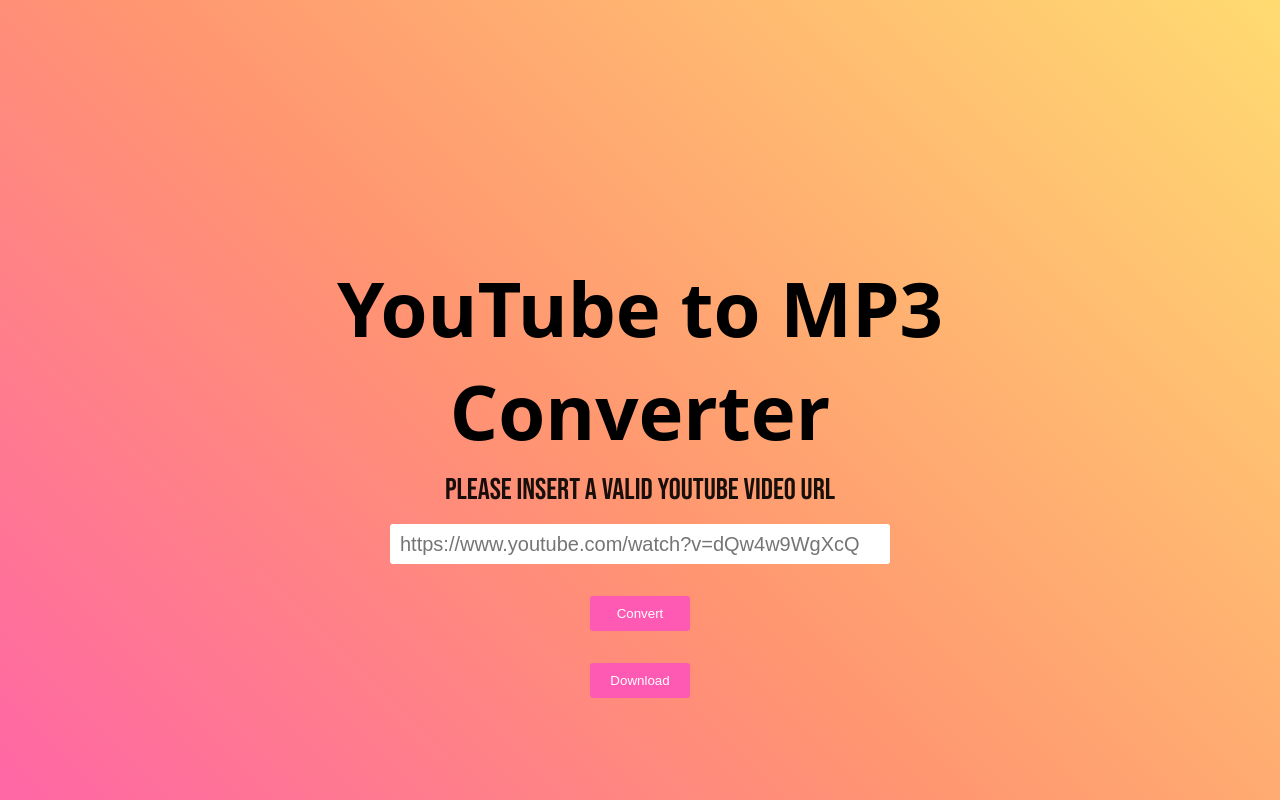
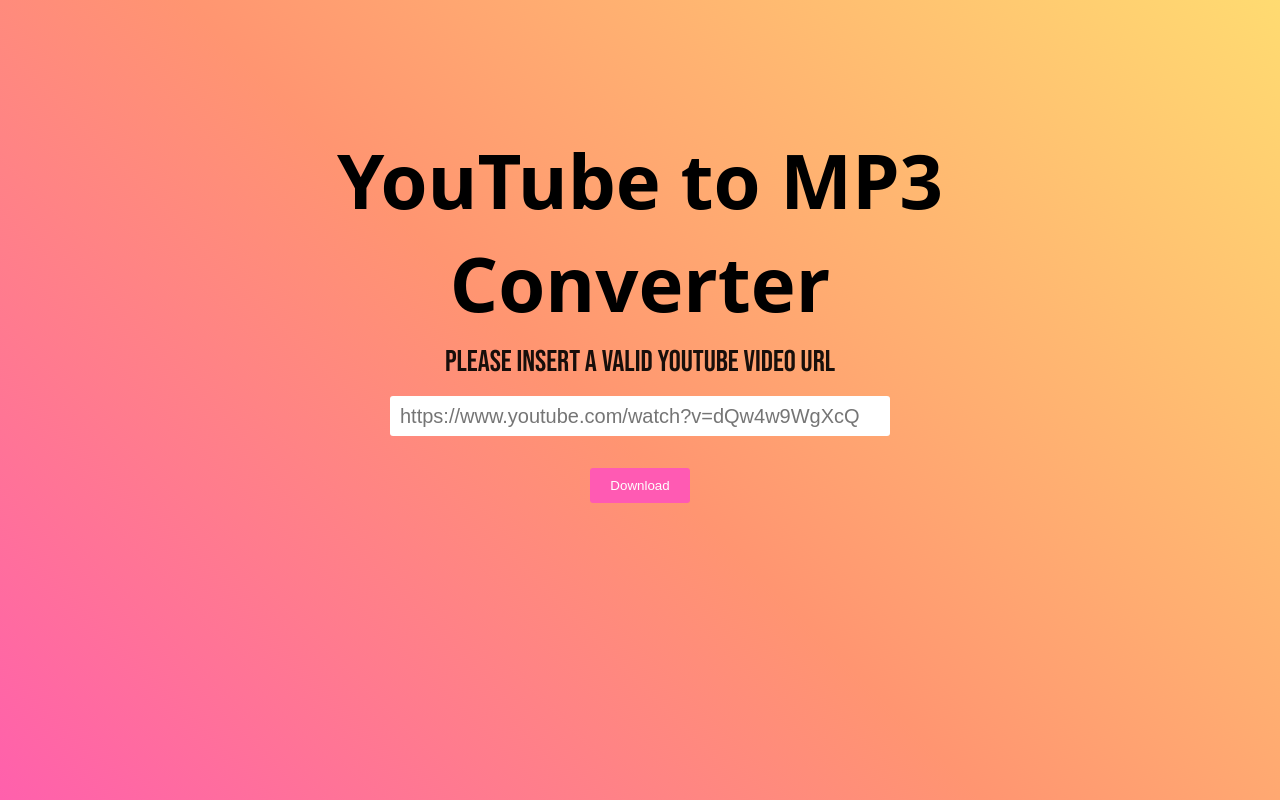
Before and after one commit to Kahtras9/youtube-mp3-converter, a React (Create React App) app: page / in a window 1280 px wide. Shown: the top 800 px of the page. Built offline with nearby package versions, Linux system fonts and the light colour scheme; a web font is replaced by a local one.

Commit message:
Final Commit

```diff
--- a/package.json
+++ b/package.json
@@ -6,6 +6,7 @@
     "@testing-library/jest-dom": "^5.17.0",
     "@testing-library/react": "^13.4.0",
     "@testing-library/user-event": "^13.5.0",
+    "axios": "^1.6.7",
     "react": "^18.2.0",
     "react-dom": "^18.2.0",
     "react-scripts": "5.0.1",
--- /dev/null
+++ b/src/Api.js
@@ -0,0 +1,19 @@
+import axios  from "axios";
+
+const requestOptions = {
+    method: 'GET',
+    url: 'https://youtube-mp36.p.rapidapi.com/dl',
+    params: {},
+    headers: {
+      'X-RapidAPI-Key': '474db5279dmsh3b4979f76e327d2p116abbjsne60a0da680c4',
+      'X-RapidAPI-Host': 'youtube-mp36.p.rapidapi.com'
+    }
+  };
+
+const fetch = async (id) => {
+    requestOptions.params = { id };
+    const response = await axios.request(requestOptions)
+    return response;
+}
+
+export { fetch };
--- a/src/App.css
+++ b/src/App.css
@@ -12,7 +12,7 @@ body {
     display: flex;
     flex-direction: column;
     align-items: center;
-    margin-top: 15rem;
+    margin-top: 7rem;
 }
 
 .app {
@@ -58,7 +58,7 @@ body {
     align-items: center;
 }
 
-.form .button {
+.form button {
     width: 100px;
     height: 35px;
     background-color: #FF5AB3;
@@ -70,14 +70,8 @@ body {
     border-radius: 3px;
 }
 
-.download {
-    width: 100px;
-    height: 35px;
-    background-color: #FF5AB3;
-    border: none;
-    outline: none;
-    color: white;
-    cursor: pointer;
-    margin-bottom: 3rem;
-    border-radius: 3px;
+.form .btn-disabled {
+    opacity: 0.5;
+    cursor: wait;
+    box-shadow: 0px 5px 10px 3px black;
 }
--- a/src/App.js
+++ b/src/App.js
@@ -1,7 +1,46 @@
-import React from 'react';
+import React, {useState, useEffect} from 'react';
 import './App.css'
+import {fetch} from './Api'
 
 const App = () => {
+    const [link, setLink] = useState ('');
+    const [id, setId] = useState (null);
+    const [response, setResponse] = useState (null);
+    const [disabled, setDisabled] = useState (false);
+
+    useEffect(() => {
+        if (id) {
+            const fetchData = () => {
+                let interval = setInterval(async function () {
+                    //When the request starts, we disable our button
+                    setDisabled(true);
+                    const res = await fetch(id);
+
+                    if (res.status === 200 && res.data.status === "ok") {
+                        //When the request finishes, we need to enable the button again
+                        setDisabled(false);
+                        setResponse(res.data);
+                        //if the song is fully converted, no need to loop anymore.
+                        clearInterval(interval);
+                    } else if (res.status === 200 && res.data.status === "fail") {
+                        alert ("Invalid Video ID");
+                        setDisabled(false);
+                        clearInterval(interval);
+                    }
+                }, 1000)
+            }
+
+            fetchData ();
+        }
+    },[id]);            //request only happens when the id changes
+
+    useEffect (() => {
+        if (response) {
+            window.location.href = response.link;
+        }
+    }, [response]);
+
+
     return (
         <div className="app">
             <h1 className="title"> YouTube to MP3 Converter</h1>
@@ -12,11 +51,17 @@ const App = () => {
                     placeholder="https://www.youtube.com/watch?v=dQw4w9WgXcQ"
                     type="text"
                     className="link"
+                    value={link}
+                    onChange= {(e) => {setLink(e.target.value)}}
                 />
 
-                <button onClick="" type="submit" className="button"> Convert </button>
+                <button onClick={() => {
+                    const text = link.split("=")[1];       //used split here because the api only takes the id of youtube link after the = symbol
 
-                <button type="submit" className="download"> Download</button>
+                    if (text) {
+                        setId (text);
+                    }
+                }} type="submit" disabled={disabled} className={disabled ? "btn-disabled" : ""} > Download </button>
             </div>
         </div>
     );
```
Also changed, not shown: 1 other file (tests, documents, lock files or other folders).
